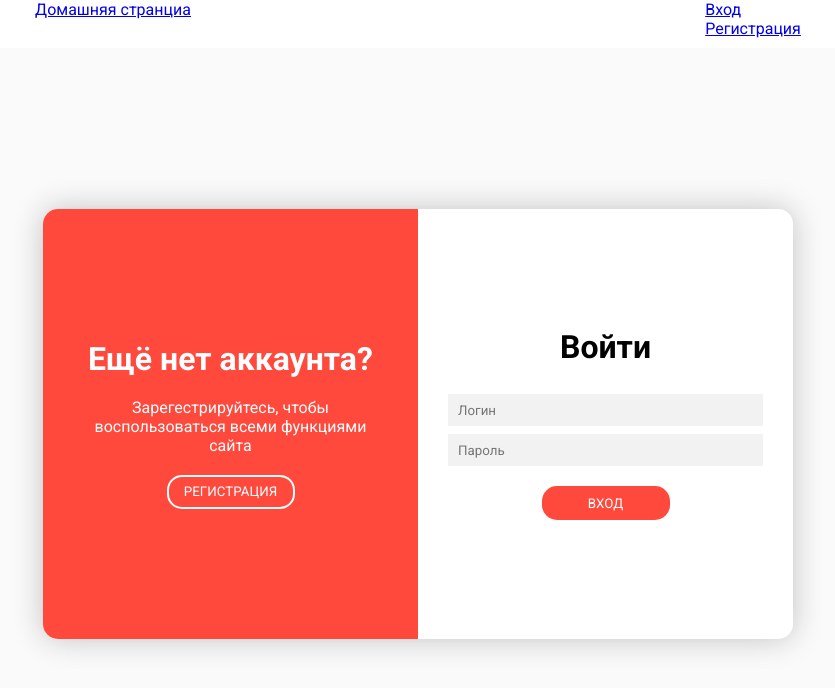
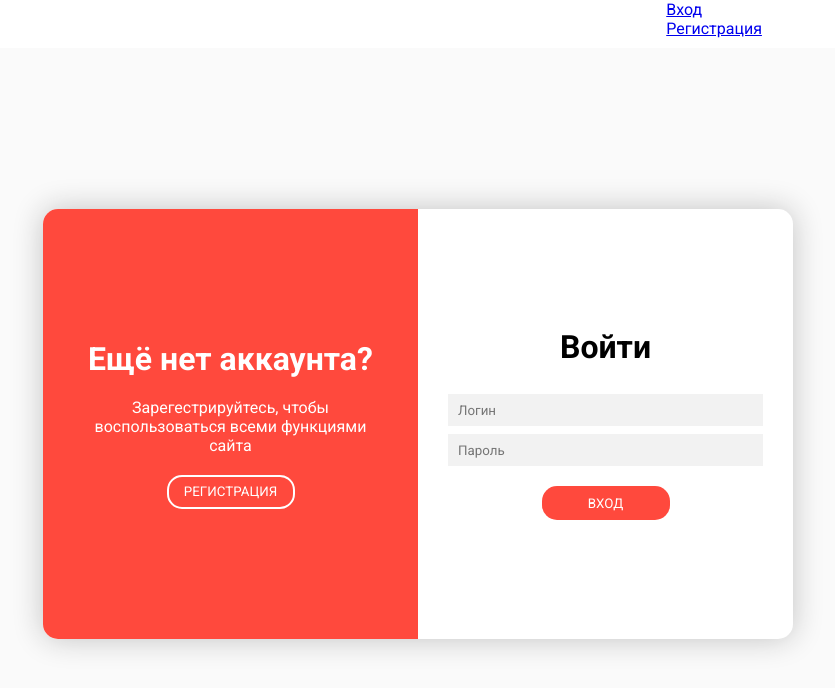
Before and after one commit to DMasterServiceDev/MasterServiceFrontend-React, a React (Create React App) app: page /login in a window 1280 px wide. Shown: the top 688 px of the page, without its empty margins (222-1057 px from the left). Built offline with nearby package versions, Linux system fonts and the light colour scheme.

Commit message:
monthstatus

```diff
--- a/src/App.js
+++ b/src/App.js
@@ -38,13 +38,15 @@ function App() {
     <div>
       <nav className="navbar">
         <div className="navbar-nav">
-          <li className="nav-item">
+          { showActivate &&
+          (<li className="nav-item">
             <Link to={"/home"} className="nav-link">
               Домашняя странциа
             </Link>
           </li>
+          )}
 
-          {showMasterBoard && (
+          {(showMasterBoard && showActivate) && (
             <li className="nav-item">
               <Link to={"/master"} className="nav-link">
                 Master Board
@@ -52,7 +54,7 @@ function App() {
             </li>
           )}
 
-          {currentUser && (
+          {(showMasterBoard && showActivate) && (
             <li className="nav-item">
               <Link to={"/user"} className="nav-link">
                 User
--- a/src/components/calendar/Calendar.jsx
+++ b/src/components/calendar/Calendar.jsx
@@ -25,7 +25,6 @@ export default function Calendar() {
   const [ignoreOnDays, setIgnoreOnDays] = useState([])
   const [ignoreOffDays, setIgnoreOffDays] = useState([])
   const [patternDays, setPatternDays] = useState([])
-
 
   const ignoreOnDaysPost = useRef([]);
   const ignoreOffDaysPost = useRef([]);
@@ -131,6 +130,7 @@ export default function Calendar() {
       }).catch(error => {
         console.error(error); // выводим ошибку в консоль
       });
+
       // до сюда
       setSuccessful(true)
     }
@@ -244,6 +244,7 @@ export default function Calendar() {
   //   console.log('selectedDay:')
   //   console.log(selectedDay)
   // }, [selectedDay])
+
 
   const getPrevOrNext = (month) => {
     instance.get('/account/pattern', { params: { year: tempday.format('YYYY'), month: month } }).then(responses => {
--- a/src/components/calendar/Monitor.jsx
+++ b/src/components/calendar/Monitor.jsx
@@ -1,18 +1,41 @@
-import React from 'react'
+import React, { useEffect, useState } from 'react'
+import instance from '../../services/api'
 
-export default function Monitor({ prevMonth, nextMonth, goToday, tempday }) {
+export default function Monitor({ prevMonth, nextMonth, goToday, tempday}) {
+    const [monthActive, setMonthActive] = useState('')
+    const [montthCh, setMontthCh] = useState(false)
+    useEffect(() => {
+    instance.get('/account/month', { params: { year: tempday.format('YYYY'), month: tempday.format('M') } })
+        .then(response => setMonthActive(response.data))},
+        [tempday])
+
+
     const MonthStatusChange = (event) => {
+        setMonthActive(!monthActive)
         const checked = event.target.checked;
         // отправка на сервер значения checked
+        instance.post('/account/month', checked, { params: { year: tempday.format('YYYY'), month: tempday.format('M')} })
+        .catch((error) => {
+            console.error(error); // выводим ошибку в консоль
+          });
+
         console.log(`Month status changed to ${checked}`);
     }
+
+
+    useEffect(() => {
+        console.log('monthActive:')
+        console.log(monthActive)
+      }, [monthActive])
+
+
     return (
         <div>
             <h2>{tempday.format('MMMYYYY')}</h2>
             <button onClick={prevMonth}>Пред</button>
             <button onClick={goToday}>Сегодня</button>
             <button onClick={nextMonth}>След</button>
-            <input type="checkbox" onClick={MonthStatusChange}/>
+            <input type="checkbox" onClick={MonthStatusChange} checked={monthActive}/>
         </div>
     )
 }
--- a/src/services/api.js
+++ b/src/services/api.js
@@ -2,7 +2,7 @@ import axios from "axios";
 import TokenService from "./token.service";
 
 const instance = axios.create({
-    baseURL: "http://93.92.200.119:9010",
+    baseURL: "http://192.168.0.29:9010/service",
     headers: {
         "Content-Type": "application/json",
     },
```
